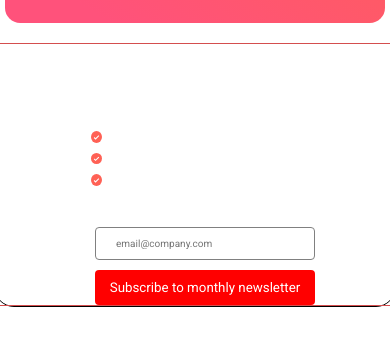
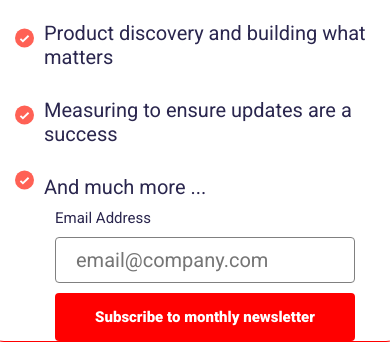
Before and after one commit to Carriesp440/newsletter, a plain HTML site: page html/page1.html in a window 390 px wide. Shown: the part 551-893 px from the top of the page. Before the commit the page ends 858 px from the top, so only its background shows below. Drawn offline with Linux system fonts and the light colour scheme.

Commit message:
fixed responsiveness

```diff
--- a/CSS/news.css
+++ b/CSS/news.css
@@ -11,12 +11,11 @@
     flex-direction: row;
     justify-content: space-between;
     align-items: center;
-    border: 1px solid black;
-    background-color: #3f2f15;
     gap: 10px;
     place-self: center;
     border-radius: 20px;
     margin-top: 20px;
+    border: 1px solid red;
 }
 
 .left{
@@ -50,14 +49,14 @@ flex-direction: column;
     font-family: "Roboto", serif;
   font-weight: 700;
   font-style: normal;
-  color: white;
+  color:  #2a264e;
 
 }
 
 .item1 p{
     font-size: 10px;
     width: 90%;
-    color: white;
+    color:  #2a264e;
 }
 
 .item2{
@@ -71,7 +70,7 @@ gap: 10px;
 .item2 p{
     font-size: 10px;
     text-align: start;
-    color: white;
+    color:  #2a264e;
 
 }
 
@@ -93,7 +92,7 @@ gap: 10px;
 }
 .item3 p{
     font-size: 10px;
-    color: white;
+    color:  #2a264e;
 }
 
 .item3 input{
@@ -116,6 +115,7 @@ gap: 10px;
     outline: none;
     cursor: pointer;
     border: none;
+    font-weight: 800;
 
 }
 
@@ -181,6 +181,7 @@ gap: 10px;
     border-radius: 4px;
     cursor: pointer;
     border: none;
+    font-weight: 800;
 }
 
 #not button:hover{
@@ -233,35 +234,80 @@ a{
         display: flex;
         flex-direction: column-reverse;
         justify-content: space-between;
-        background-color: white;
-        gap: 10px;
+        background-color: #ffff;;
+        gap: 20px;
         height: auto;
         align-items: center;
         justify-content: space-between;
 
+
+    }
+
+    .item1,
+    .item2,
+    .item3,
+    .item4{
+        gap: 15px;
     }
     .item4 img{
-        display: flex;
-        flex-direction: column;
-        width: 400px;
+        width: 420px;
+        margin-top: -200px;
     }
 
     .left{
         width: 400px;
         align-items: center;
-        border: 1px solid rgb(212, 78, 78);
         height: auto;
         justify-items: center;
+        gap: 10px;
     }
 
     .item1 h1{
-        font-size: 25px;
+        font-size: 40px;
     }
 
     .item1 p{
-        font-size: 12px;
-        width: 70%;
+        font-size: 18px;
+    }
+
+    .item2 p{
+        font-size: 20px;
+        margin-top: 14px;
     }
 
 
+
+    .item3{
+        display: flex;
+        flex-direction: column;
+        justify-content: space-between;
+        gap: 10px;
+
+
+    }
+    .item3 p{
+        font-size: 15px;
+        color:  #2a264e;
+    }
+
+    .item3 input{
+        width: 300px;
+        font-size: 20px;
+        padding: 10px 20px;
+        border-radius: 4px;
+        border: 1px solid gray;
+        outline: none;
+
+    }
+
+    .item3 button{
+        width: 300px;
+        font-size: 15px;
+        padding: 15px 30px;
+        font-weight: 800;
+
+    }
+
+
+
 }
--- a/html/page1.html
+++ b/html/page1.html
@@ -13,20 +13,10 @@
 <body>
     <script src="/JS/news.js">
 
-        // onmouseover = function() {
-        //     document.getElementById('butn').style.backgroundColor = 'red';
-        // }
+        function touch() {
+            window.open("page2.html", "_blank");
 
-        // onmouseout = function () {
-        //     document.getElementById('butn').style.backgroundColor = 'purple';
-        // }
-
-
-        //         function newpage(){
-        //     window.open("page2.html", "_blank")
-
-        // }
-
+        }
 
     </script>
 
@@ -52,7 +42,7 @@
 
                 <div class="mid">
                     <img src="/IMAGES/icon-list.svg" alt="">
-                    <p>And much more</p>
+                    <p>And much more ...</p>
                 </div>
 
 
@@ -61,7 +51,7 @@
             <div class="item3">
                 <p id="email">Email Address</p>
                 <input type="text" placeholder="email@company.com" id="input">
-                <button onclick="newpage()" id="button">Subscribe to monthly newsletter</button>
+                <button onclick="touch()" id="button">Subscribe to monthly newsletter</button>
             </div>
 
         </div>
```
Also changed, not shown: html/page2.html (+0 -35 lines).
